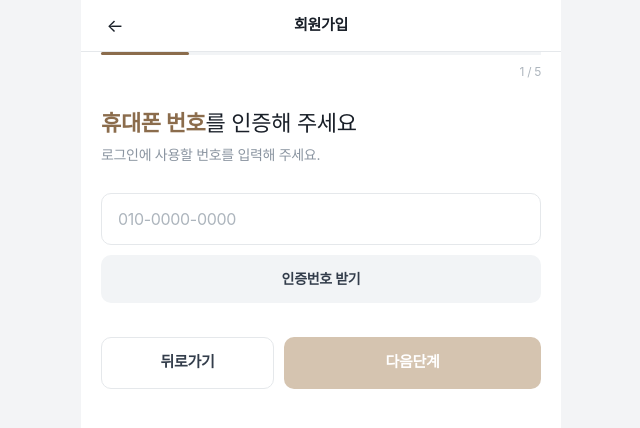
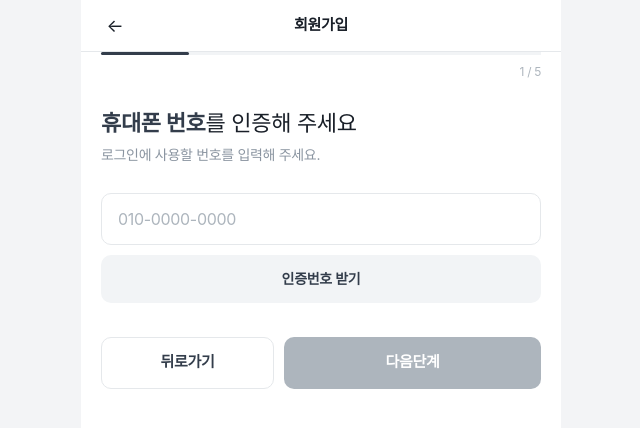
Before and after one commit to seunghun2/dodambugo, a Next.js app in the folder jojo/: page /b2b/signup in a window 1280 px wide. Shown: the top 428 px of the page, without its empty margins (319-959 px from the left). Built offline with nearby package versions, Linux system fonts and the light colour scheme; a web font is replaced by a local one.

Commit message:
fix(b2b): 포인트 컬러 네이비(#333D4B)로 복원 — 브라운 제거

```diff
--- a/jojo/app/b2b/dashboard/dashboard.module.css
+++ b/jojo/app/b2b/dashboard/dashboard.module.css
@@ -48,7 +48,7 @@
 .ctaBanner {
   margin: 16px 20px 0;
   padding: 20px;
-  background: #8B6C4C;
+  background: #333D4B;
   border-radius: 16px;
   display: flex;
   align-items: center;
--- a/jojo/app/b2b/login/login.module.css
+++ b/jojo/app/b2b/login/login.module.css
@@ -128,7 +128,7 @@
     width: 100%;
     height: 52px;
     margin-top: 12px;
-    background: #8B6C4C;
+    background: #333D4B;
     color: #fff;
     border: none;
     border-radius: 10px;
@@ -143,7 +143,7 @@
 }
 
 .loginBtn:disabled {
-    background: #D5C4B0;
+    background: #ADB5BD;
     cursor: default;
 }
 
--- a/jojo/app/b2b/signup/complete/page.tsx
+++ b/jojo/app/b2b/signup/complete/page.tsx
@@ -26,7 +26,7 @@ function CompleteContent() {
             <div style={{ padding: '80px 28px 40px', textAlign: 'center' }}>
                 <h2 style={{ fontSize: '20px', fontWeight: '700', color: '#191F28', lineHeight: '1.4', marginBottom: '16px' }}>
                     {name ? `${name} 님,` : ''}<br />
-                    <span style={{ color: '#8B6C4C' }}>마음부고 파트너</span> 환영합니다!
+                    <span style={{ color: '#333D4B' }}>마음부고 파트너</span> 환영합니다!
                 </h2>
                 <p style={{ fontSize: '14px', color: '#8B95A1', marginBottom: '36px', lineHeight: '1.5' }}>
                     마음부고 파트너의 다양한 서비스를<br />이용하실 수 있습니다.
@@ -62,7 +62,7 @@ function CompleteContent() {
                         justifyContent: 'center',
                         width: '100%',
                         height: '52px',
-                        background: '#8B6C4C',
+                        background: '#333D4B',
                         color: '#fff',
                         borderRadius: '10px',
                         fontSize: '16px',
--- a/jojo/app/b2b/signup/signup.module.css
+++ b/jojo/app/b2b/signup/signup.module.css
@@ -51,7 +51,7 @@
 
 .progressBar {
     height: 100%;
-    background: #8B6C4C;
+    background: #333D4B;
     border-radius: 2px;
     transition: width 0.3s;
 }
@@ -84,7 +84,7 @@
 .stepTitle {
     font-size: 22px;
     font-weight: 700;
-    color: #8B6C4C;
+    color: #333D4B;
     margin-bottom: 6px;
     line-height: 1.3;
 }
@@ -119,7 +119,7 @@
 }
 
 .input:focus {
-    border-color: #8B6C4C;
+    border-color: #333D4B;
 }
 
 .input::placeholder {
@@ -220,7 +220,7 @@
 .nextBtn {
     flex: 1.5;
     height: 52px;
-    background: #8B6C4C;
+    background: #333D4B;
     border: none;
     border-radius: 10px;
     font-size: 15px;
@@ -233,7 +233,7 @@
 .nextBtn:active { opacity: 0.85; }
 
 .nextBtn:disabled {
-    background: #D5C4B0;
+    background: #ADB5BD;
     cursor: default;
 }
 
@@ -280,7 +280,7 @@
 .submitBtn {
     width: 100%;
     height: 52px;
-    background: #8B6C4C;
+    background: #333D4B;
     border: none;
     border-radius: 10px;
     font-size: 16px;
@@ -291,4 +291,4 @@
 }
 
 .submitBtn:active { opacity: 0.85; }
-.submitBtn:disabled { background: #D5C4B0; cursor: default; }
+.submitBtn:disabled { background: #ADB5BD; cursor: default; }
--- a/jojo/app/b2b/wallet/wallet.module.css
+++ b/jojo/app/b2b/wallet/wallet.module.css
@@ -49,7 +49,7 @@
 .balanceCard {
     margin: 16px 20px;
     padding: 28px 24px;
-    background: #8B6C4C;
+    background: #333D4B;
     border-radius: 16px;
     color: #fff;
     text-align: center;
```
